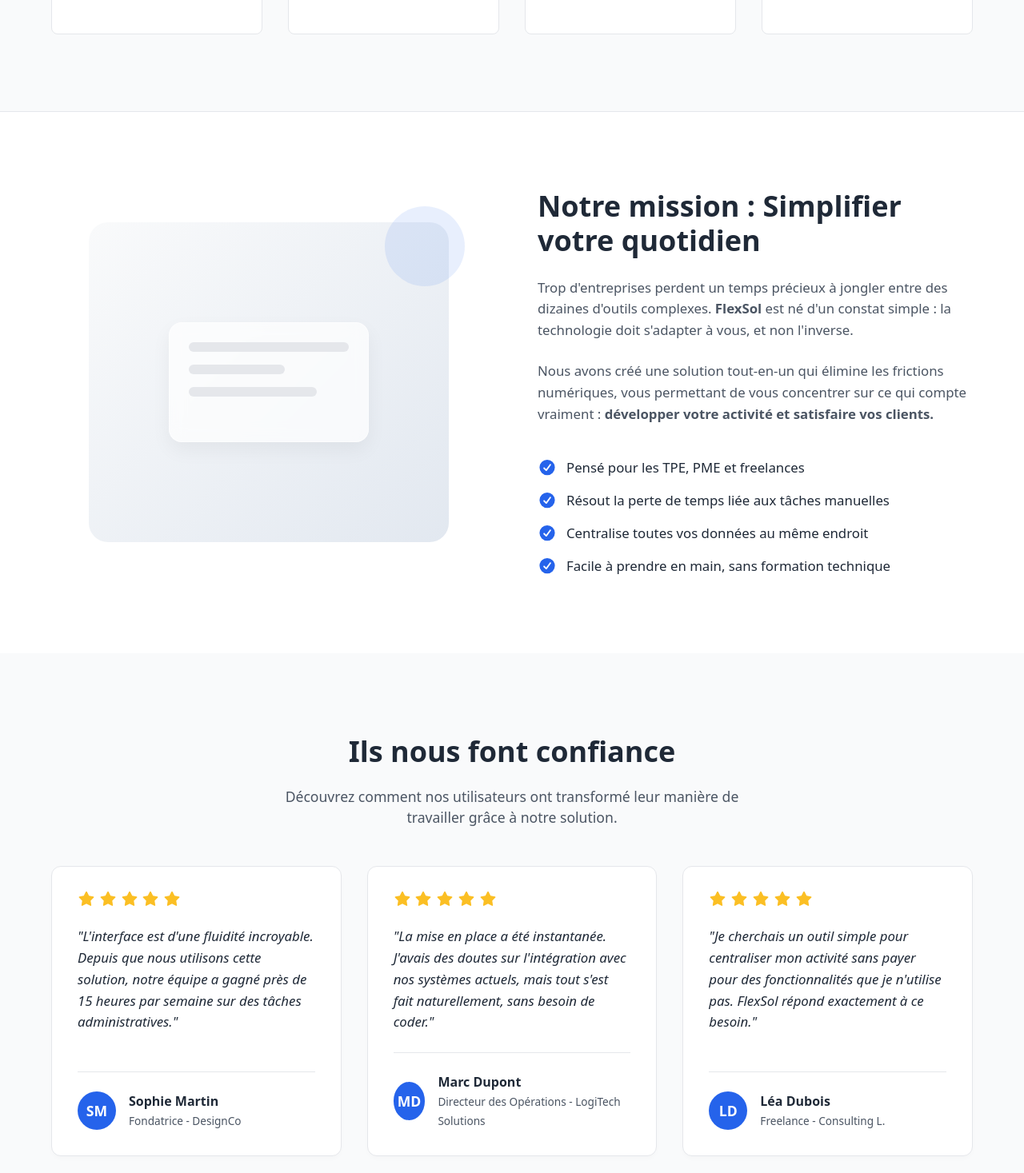
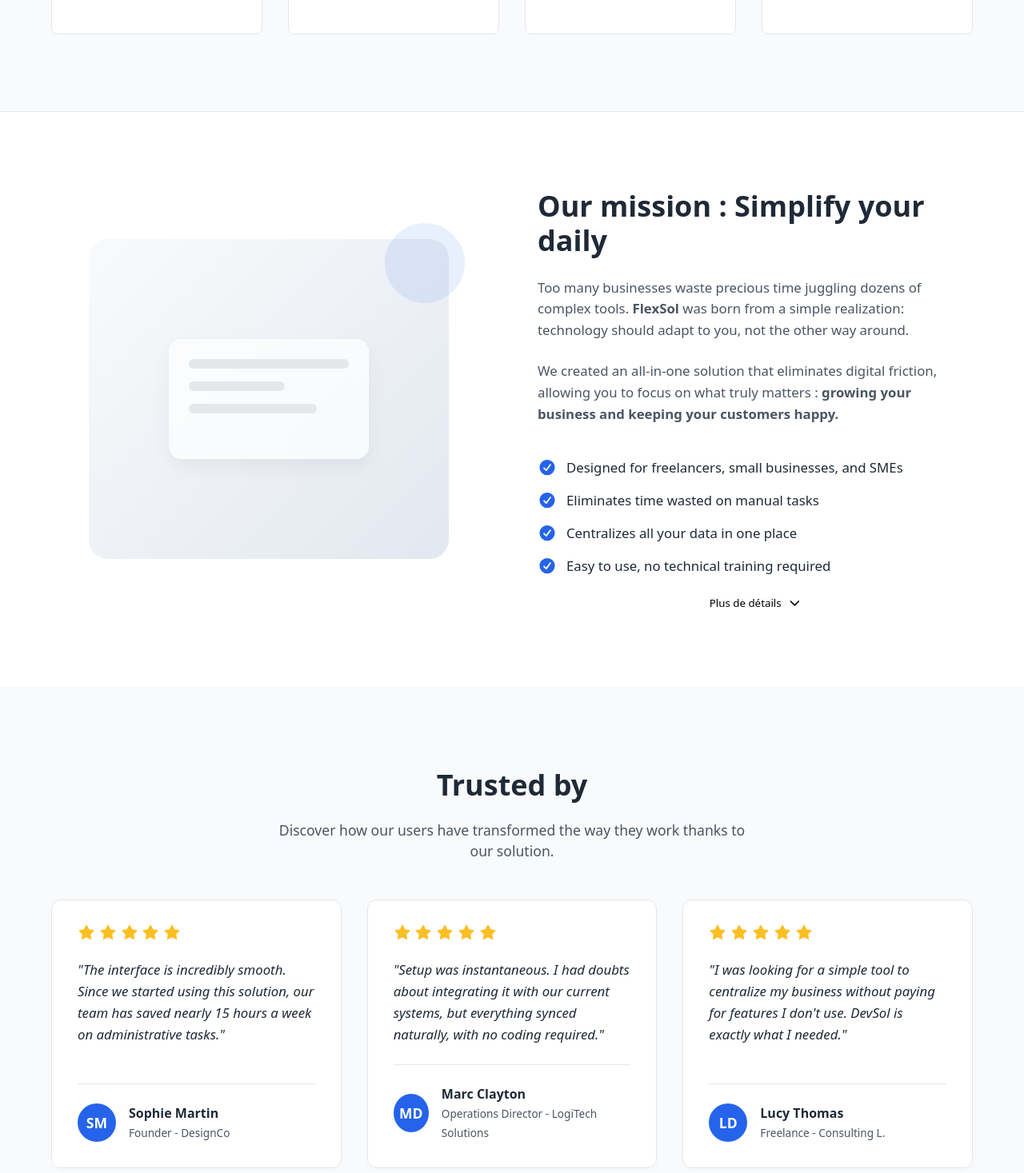
Before and after one commit to dev-gamal/Landing-page-with-React, a React (Vite) app: page / in a window 1280 px wide. Shown: the part 1330-2797 px from the top of the page at 80% size. Built offline with nearby package versions, Linux system fonts and the light colour scheme.

Commit message:
fix: fixing the hidden details feature

```diff
--- a/src/Components/About.jsx
+++ b/src/Components/About.jsx
@@ -1,51 +1,87 @@
-import { FontAwesomeIcon } from '@fortawesome/react-fontawesome';
-import { faCheckCircle } from '@fortawesome/free-solid-svg-icons';
-import styles from './About.module.css';
+import { useState } from "react";
+import { FontAwesomeIcon } from "@fortawesome/react-fontawesome";
+import {
+  faCheckCircle,
+  faChevronDown,
+  faChevronUp,
+} from "@fortawesome/free-solid-svg-icons";
+import styles from "./About.module.css";
 
 export default function About() {
+  const [isExpanded, setIsExpanded] = useState(false);
+
   const benefits = [
-    "Pensé pour les TPE, PME et freelances",
-    "Résout la perte de temps liée aux tâches manuelles",
-    "Centralise toutes vos données au même endroit",
-    "Facile à prendre en main, sans formation technique"
+    "Designed for freelancers, small businesses, and SMEs",
+    "Eliminates time wasted on manual tasks",
+    "Centralizes all your data in one place",
+    "Easy to use, no technical training required",
   ];
 
   return (
     <section id="about" className={styles.about}>
       <div className={`container ${styles.aboutContainer}`}>
-
         <div className={styles.imageWrapper}>
           <div className={styles.abstractImage}>
             <div className={styles.glassCard}>
               <div className={styles.statLine}></div>
-              <div className={styles.statLine} style={{ width: '60%' }}></div>
-              <div className={styles.statLine} style={{ width: '80%' }}></div>
+              <div className={styles.statLine} style={{ width: "60%" }}></div>
+              <div className={styles.statLine} style={{ width: "80%" }}></div>
             </div>
             <div className={styles.circleDecoration}></div>
           </div>
         </div>
 
         <div className={styles.contentWrapper}>
-          <h2 className={styles.title}>Notre mission : Simplifier votre quotidien</h2>
+          <h2 className={styles.title}>Our mission : Simplify your daily</h2>
 
           <p className={styles.description}>
-            Trop d'entreprises perdent un temps précieux à jongler entre des dizaines d'outils complexes.
-            <strong> FlexSol</strong> est né d'un constat simple : la technologie doit s'adapter à vous, et non l'inverse.
+            Too many businesses waste precious time juggling dozens of complex
+            tools.
+            <strong> FlexSol</strong> was born from a simple realization:
+            technology should adapt to you, not the other way around.
           </p>
           <p className={styles.description}>
-            Nous avons créé une solution tout-en-un qui élimine les frictions numériques, vous permettant de vous concentrer sur ce qui compte vraiment : <strong>développer votre activité et satisfaire vos clients.</strong>
+            We created an all-in-one solution that eliminates digital friction,
+            allowing you to focus on what truly matters :{" "}
+            <strong>
+              growing your business and keeping your customers happy.
+            </strong>
           </p>
 
           <ul className={styles.benefitsList}>
             {benefits.map((benefit, index) => (
               <li key={index}>
-                <FontAwesomeIcon icon={faCheckCircle} className={styles.checkIcon} />
+                <FontAwesomeIcon
+                  icon={faCheckCircle}
+                  className={styles.checkIcon}
+                />
                 <span>{benefit}</span>
               </li>
             ))}
           </ul>
+
+          <button
+            onClick={() => setIsExpanded(!isExpanded)}
+            className={styles.toggleBtn}
+          >
+            {isExpanded ? "Moins de détails" : "Plus de détails"}
+            <FontAwesomeIcon
+              icon={isExpanded ? faChevronUp : faChevronDown}
+              style={{ marginLeft: "8px" }}
+            />
+          </button>
+
+          {isExpanded && (
+            <div className={styles.hiddenContent}>
+              <p className={styles.description}>
+                En plus de ces avantages, notre équipe technique vous accompagne
+                7j/7. Nous déployons des mises à jour mensuelles basées sur vos
+                retours pour que l'outil évolue avec la croissance de votre
+                entreprise.
+              </p>
+            </div>
+          )}
         </div>
-
       </div>
     </section>
   );
--- a/src/Components/Header.jsx
+++ b/src/Components/Header.jsx
@@ -1,13 +1,30 @@
-import { useState } from 'react';
-import { FontAwesomeIcon } from '@fortawesome/react-fontawesome';
-import { faBars, faXmark, faArrowRight } from '@fortawesome/free-solid-svg-icons';
-import styles from './Header.module.css';
+import { useState, useEffect } from "react";
+import { FontAwesomeIcon } from "@fortawesome/react-fontawesome";
+import {
+  faBars,
+  faXmark,
+  faArrowRight,
+  faMoon,
+  faSun,
+} from "@fortawesome/free-solid-svg-icons";
+import styles from "./Header.module.css";
 
 export default function Header() {
   const [isMenuOpen, setIsMenuOpen] = useState(false);
+  const [isDarkMode, setIsDarkMode] = useState(false);
 
   const toggleMenu = () => setIsMenuOpen(!isMenuOpen);
   const closeMenu = () => setIsMenuOpen(false);
+
+  useEffect(() => {
+    if (isDarkMode) {
+      document.documentElement.setAttribute("data-theme", "dark");
+    } else {
+      document.documentElement.setAttribute("data-theme", "light");
+    }
+  }, [isDarkMode]);
+
+  const toggleTheme = () => setIsDarkMode(!isDarkMode);
 
   return (
     <header className={styles.header}>
@@ -18,33 +35,95 @@
 
         <nav className={styles.desktopNav}>
           <ul className={styles.navLinks}>
-            <li><a href="#features">Features</a></li>
-            <li><a href="#about">About</a></li>
-            <li><a href="#testimonials">Testimonials</a></li>
-            <li><a href="#contact">Contact</a></li>
+            <li>
+              <a href="#features">Features</a>
+            </li>
+            <li>
+              <a href="#about">About</a>
+            </li>
+            <li>
+              <a href="#testimonials">Testimonials</a>
+            </li>
+            <li>
+              <a href="#contact">Contact</a>
+            </li>
           </ul>
         </nav>
 
         <div className={styles.desktopCta}>
+          <button
+            onClick={toggleTheme}
+            className={styles.themeToggleBtn}
+            aria-label="Change theme"
+          >
+            <FontAwesomeIcon icon={isDarkMode ? faSun : faMoon} size="lg" />
+          </button>
+
           <a href="#contact" className={styles.ctaButton}>
-            Try it for free <FontAwesomeIcon icon={faArrowRight} style={{ marginLeft: '8px' }} />
+            Try it for free{" "}
+            <FontAwesomeIcon
+              icon={faArrowRight}
+              style={{ marginLeft: "8px" }}
+            />
           </a>
         </div>
 
-        <button className={styles.mobileMenuBtn} onClick={toggleMenu} aria-label="Menu">
-          {isMenuOpen ? <FontAwesomeIcon icon={faXmark} size="lg" /> : <FontAwesomeIcon icon={faBars} size="lg" />}
+        <button
+          className={styles.mobileMenuBtn}
+          onClick={toggleMenu}
+          aria-label="Menu"
+        >
+          {isMenuOpen ? (
+            <FontAwesomeIcon icon={faXmark} size="lg" />
+          ) : (
+            <FontAwesomeIcon icon={faBars} size="lg" />
+          )}
         </button>
       </div>
 
-      <div className={`${styles.mobileMenu} ${isMenuOpen ? styles.mobileMenuOpen : ''}`}>
+      <div
+        className={`${styles.mobileMenu} ${isMenuOpen ? styles.mobileMenuOpen : ""}`}
+      >
         <ul className={styles.mobileNavLinks}>
-          <li><a href="#features" onClick={closeMenu}>Features</a></li>
-          <li><a href="#about" onClick={closeMenu}>About</a></li>
-          <li><a href="#testimonials" onClick={closeMenu}>Testimonials</a></li>
-          <li><a href="#contact" onClick={closeMenu}>Contact</a></li>
+          <li
+            style={{
+              display: "flex",
+              justifyContent: "space-between",
+              alignItems: "center",
+            }}
+          >
+            <span>Theme</span>
+            <button onClick={toggleTheme} className={styles.themeToggleBtn}>
+              <FontAwesomeIcon icon={isDarkMode ? faSun : faMoon} size="lg" />
+            </button>
+          </li>
+          <li>
+            <a href="#features" onClick={closeMenu}>
+              Features
+            </a>
+          </li>
+          <li>
+            <a href="#about" onClick={closeMenu}>
+              About
+            </a>
+          </li>
+          <li>
+            <a href="#testimonials" onClick={closeMenu}>
+              Testimonials
+            </a>
+          </li>
+          <li>
+            <a href="#contact" onClick={closeMenu}>
+              Contact
+            </a>
+          </li>
           <li className={styles.mobileCtaItem}>
             <a href="#contact" className={styles.ctaButton} onClick={closeMenu}>
-              Try it for free <FontAwesomeIcon icon={faArrowRight} style={{ marginLeft: '8px' }} />
+              Try{" "}
+              <FontAwesomeIcon
+                icon={faArrowRight}
+                style={{ marginLeft: "8px" }}
+              />
             </a>
           </li>
         </ul>
--- a/src/Components/Header.module.css
+++ b/src/Components/Header.module.css
@@ -4,12 +4,25 @@
   left: 0;
   right: 0;
   height: 70px;
-  background-color: rgba(255, 255, 255, 0.95);
+  background-color: var(--bg-header);
   backdrop-filter: blur(8px);
   border-bottom: 1px solid var(--border);
   z-index: 1000;
   display: flex;
   align-items: center;
+}
+
+.themeToggleBtn {
+  color: var(--text-main);
+  background: none;
+  border: none;
+  cursor: pointer;
+  padding: 0.5rem;
+  margin-right: 1rem;
+  transition: var(--transition);
+}
+.themeToggleBtn:hover {
+  color: var(--primary);
 }
 
 .navContainer {
--- a/src/Components/Testimonials.jsx
+++ b/src/Components/Testimonials.jsx
@@ -1,38 +1,42 @@
-import TestimonialCard from './TestimonialCard';
-import styles from './Testimonials.module.css';
+import TestimonialCard from "./TestimonialCard";
+import styles from "./Testimonials.module.css";
 
 export default function Testimonials() {
   const reviews = [
     {
       name: "Sophie Martin",
-      role: "Fondatrice",
+      role: "Founder",
       company: "DesignCo",
       initials: "SM",
-      feedback: "L'interface est d'une fluidité incroyable. Depuis que nous utilisons cette solution, notre équipe a gagné près de 15 heures par semaine sur des tâches administratives."
+      feedback:
+        "The interface is incredibly smooth. Since we started using this solution, our team has saved nearly 15 hours a week on administrative tasks.",
     },
     {
-      name: "Marc Dupont",
-      role: "Directeur des Opérations",
+      name: "Marc Clayton",
+      role: "Operations Director",
       company: "LogiTech Solutions",
       initials: "MD",
-      feedback: "La mise en place a été instantanée. J'avais des doutes sur l'intégration avec nos systèmes actuels, mais tout s'est fait naturellement, sans besoin de coder."
+      feedback:
+        "Setup was instantaneous. I had doubts about integrating it with our current systems, but everything synced naturally, with no coding required.",
     },
     {
-      name: "Léa Dubois",
+      name: "Lucy Thomas",
       role: "Freelance",
       company: "Consulting L.",
       initials: "LD",
-      feedback: "Je cherchais un outil simple pour centraliser mon activité sans payer pour des fonctionnalités que je n'utilise pas. FlexSol répond exactement à ce besoin."
-    }
+      feedback:
+        "I was looking for a simple tool to centralize my business without paying for features I don't use. DevSol is exactly what I needed.",
+    },
   ];
 
   return (
     <section id="testimonials" className={styles.testimonials}>
       <div className="container">
         <div className={styles.sectionHeader}>
-          <h2 className={styles.sectionTitle}>Ils nous font confiance</h2>
+          <h2 className={styles.sectionTitle}>Trusted by</h2>
           <p className={styles.sectionSubtitle}>
-            Découvrez comment nos utilisateurs ont transformé leur manière de travailler grâce à notre solution.
+            Discover how our users have transformed the way they work thanks to
+            our solution.
           </p>
         </div>
 
--- a/src/index.css
+++ b/src/index.css
@@ -8,6 +8,16 @@
   --border: #e5e7eb;
   --container-width: 1200px;
   --transition: all 0.3s ease;
+  --bg-header: rgba(255, 255, 255, 0.95);
+}
+
+[data-theme="dark"] {
+  --bg-main: #111827;
+  --bg-alt: #1f2937;
+  --text-main: #f9fafb;
+  --text-muted: #9ca3af;
+  --border: #374151;
+  --bg-header: rgba(17, 24, 39, 0.95);
 }
 
 *, *::before, *::after {
```
